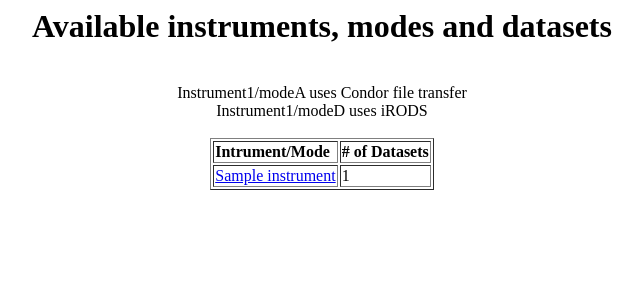
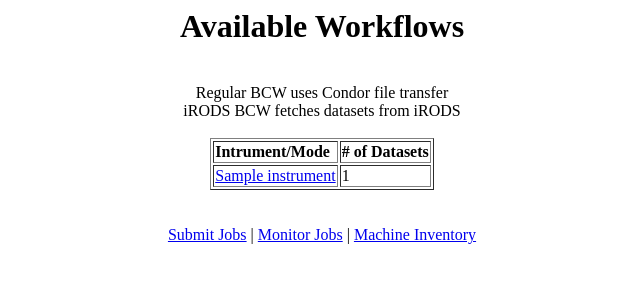
Before and after one commit to fpierfed/owl_web, a Django app: template templates/control/index.html in a window 1280 px wide. Shown: the top 300 px of the page, without its empty margins (318-960 px from the left). Run offline with Django 3.2, Linux system fonts and the light colour scheme; the template is opened without the code that fills it: most values are stand-ins (such as "Sample title", 1, 10 or a date in 2020); parts of the project's set-up code (start-up, migrations or seed data) failed here and were passed over.

Commit message:
small modifications to help navigation

```diff
--- a/control/views.py
+++ b/control/views.py
@@ -42,16 +42,16 @@ from django.http import HttpResponse
 REPO_ROOT = '/jwdmsdevvm1/data1/owl_scratch/repository/raw'
 EXE = '/jwst/bin/process_dataset.py'
 
-# Format: ({'name': intrument+mode, 'datasets': (dataset1, dataset2, ...)}, )
 dataset001 = {'name': 'dataset_001',
               'exposures': ('raw-000001', 'raw-000002', 'raw-000003', 'raw-000004')}
 dataset002 = {'name': 'dataset_002',
               'exposures': ('raw-000001', 'raw-000002')}
 INSTRUMENTS = ({'name': 'instrument1/modeA',
+                'link_name': 'Regular BCW',
                 'datasets': (dataset001, dataset002)},
                {'name': 'instrument1/modeD',
+                'link_name': 'iRODS BCW',
                 'datasets': (dataset001, dataset002)}, )
-
 
 
 
--- a/templates/control/index.html
+++ b/templates/control/index.html
@@ -6,11 +6,11 @@
 
 {% if instruments %}
     <center>
-        <h1>Available instruments, modes and datasets</h1>
+        <h1>Available Workflows</h1>
         <br />
-        Instrument1/modeA uses Condor file transfer
+        Regular BCW uses Condor file transfer
         <br />
-        Instrument1/modeD uses iRODS
+        iRODS BCW fetches datasets from iRODS
         <br />
         <br />
         <table border="1">
@@ -23,7 +23,7 @@
             <tr>
                 <td>
                     <a href="{{ instrument.name }}/">
-                        {{ instrument.name }}
+                        {{ instrument.link_name }}
                     </a>
                 </td>
                 <td>
@@ -36,5 +36,13 @@
     <h1>No intrument/mode defined.</h1>
 {% endif %}
 
+
+<br />
+<br />
+<center>
+    <a href="/control/">Submit Jobs</a> |
+    <a href="/monitor/">Monitor Jobs</a> |
+    <a href="/inventory/">Machine Inventory</a>
+</center>
 </body>
 </html>
--- a/templates/main/index.html
+++ b/templates/main/index.html
@@ -4,7 +4,7 @@
 </head>
 <body>
 <center>
-    <h1>Welcome to the OWL Web Interface</h1>
+    <h1>Welcome to the Open Workflow Layer (OWL) Web Interface</h1>
     <br />
     <br />
     <table border="0">
@@ -15,7 +15,7 @@
             <td><b><a href="/monitor/">Monitor Jobs</a></b></td>
         </tr>
         <tr>
-            <td><b><a href="/inventory/">Inventory</a></b></td>
+            <td><b><a href="/inventory/">Machine Inventory</a></b></td>
         </tr>
     </table>
 </center>
```
Also changed, not shown: templates/control/dataset.html (+9 -0 lines), templates/control/process.html (+8 -0 lines), templates/inventory/detail.html (+8 -0 lines), templates/inventory/index.html (+9 -0 lines), templates/monitor/detail.html (+9 -1 lines), templates/monitor/index.html (+8 -0 lines), templates/monitor/request.html (+8 -0 lines).
